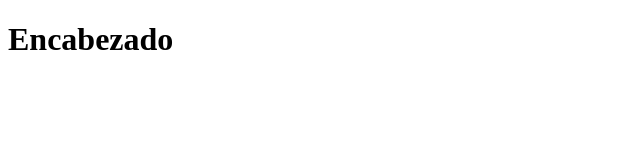
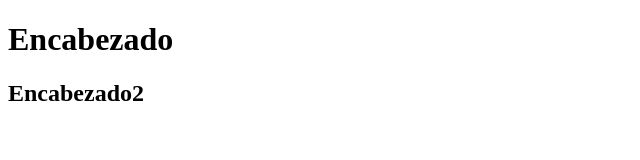
Before and after one commit to cecilia051122-ui/PruebaGit2, a plain HTML site: page index.html in a window 1280 px wide. Shown: the whole page, without its empty margins (0-640 px from the left). Drawn offline with Linux system fonts and the light colour scheme.

Commit message:
Seagrego encabezado 2

```diff
--- a/index.html
+++ b/index.html
@@ -7,5 +7,6 @@
 </head>
 <body>
     <h1>Encabezado</h1>
+    <h2>Encabezado2</h2>
 </body>
 </html>
```
